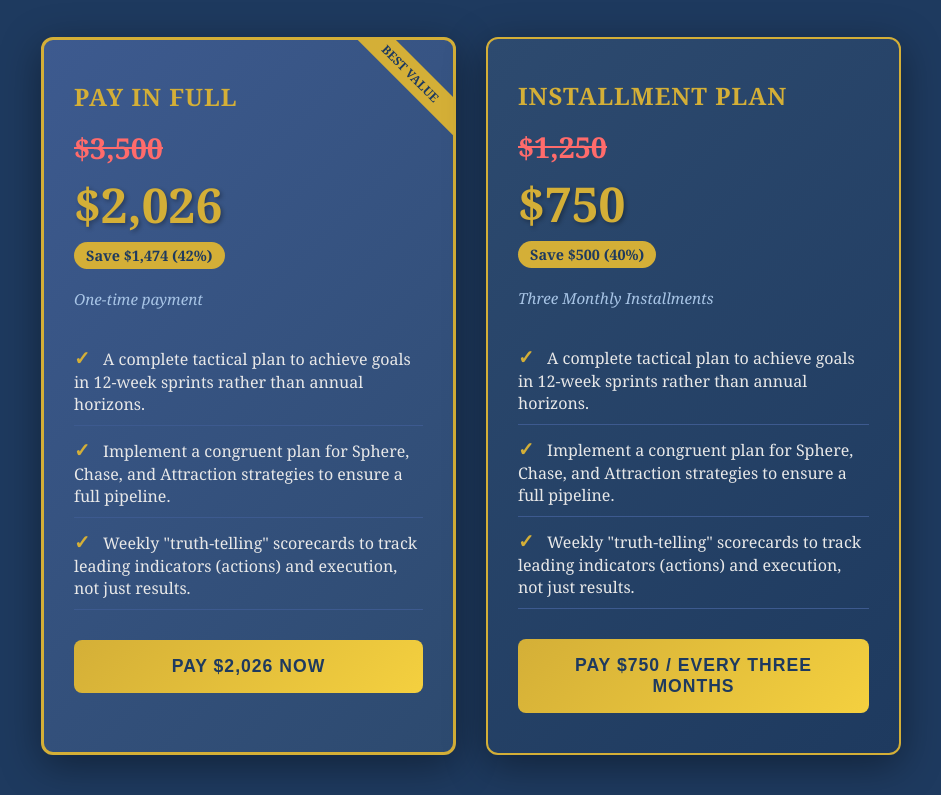
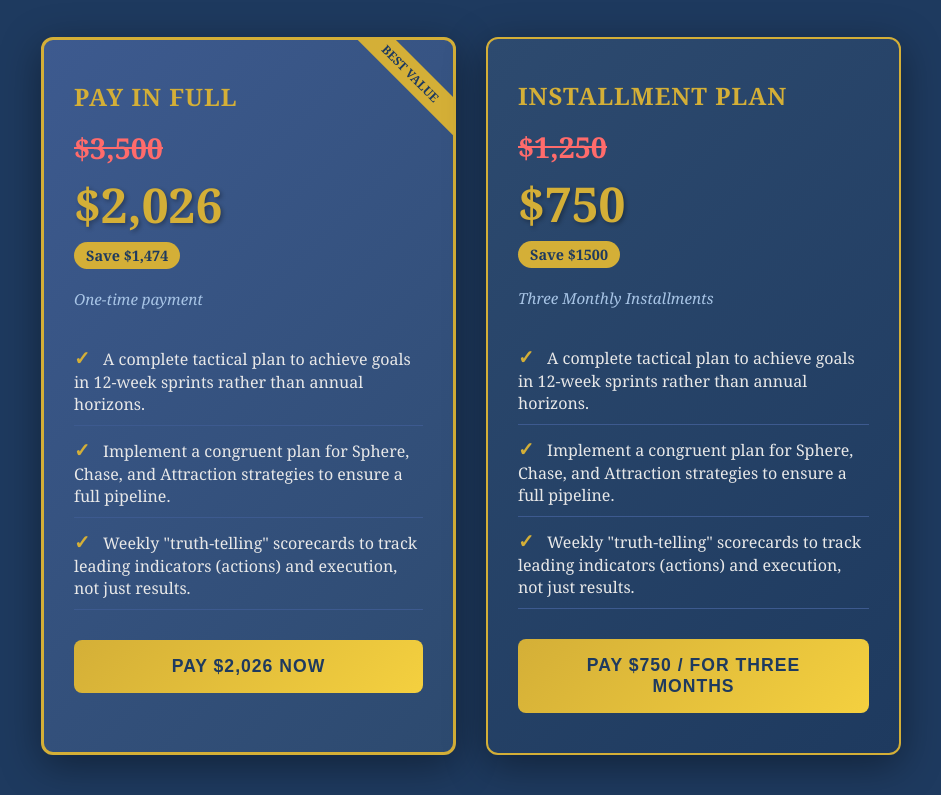
Before and after one commit to Maas-Dorian/own-your, a plain HTML site: page index.html in a window 1280 px wide. Shown: the part 587-1382 px from the top of the page, without its empty margins (169-1110 px from the left). Drawn offline with Linux system fonts and the light colour scheme.

Commit message:
Update index.html

```diff
--- a/index.html
+++ b/index.html
@@ -244,7 +244,7 @@
                 <div class="price-container">
                     <div class="original-price">$3,500</div>
                     <div class="price">$2,026</div>
-                    <span class="savings">Save $1,474 (42%)</span>
+                    <span class="savings">Save $1,474 </span>
                 </div>
                 <div class="price-detail">One-time payment</div>
                 <ul class="features">
@@ -262,7 +262,7 @@
                 <div class="price-container">
                     <div class="original-price">$1,250</div>
                     <div class="price">$750</div>
-                    <span class="savings">Save $500 (40%)</span>
+                    <span class="savings">Save $1500 </span>
                 </div>
                 <div class="price-detail">Three Monthly Installments</div>
                 <ul class="features">
@@ -271,7 +271,7 @@
                     <li>Weekly "truth-telling" scorecards to track leading indicators (actions) and execution, not just results.</li>
                 </ul>
                  <button class="payment-button" onclick="redirectToCheckout('installment')">
-                    Pay $750 / Every Three Months
+                    Pay $750 / For Three Months
                 </button>
             </div>
         </div>
```
